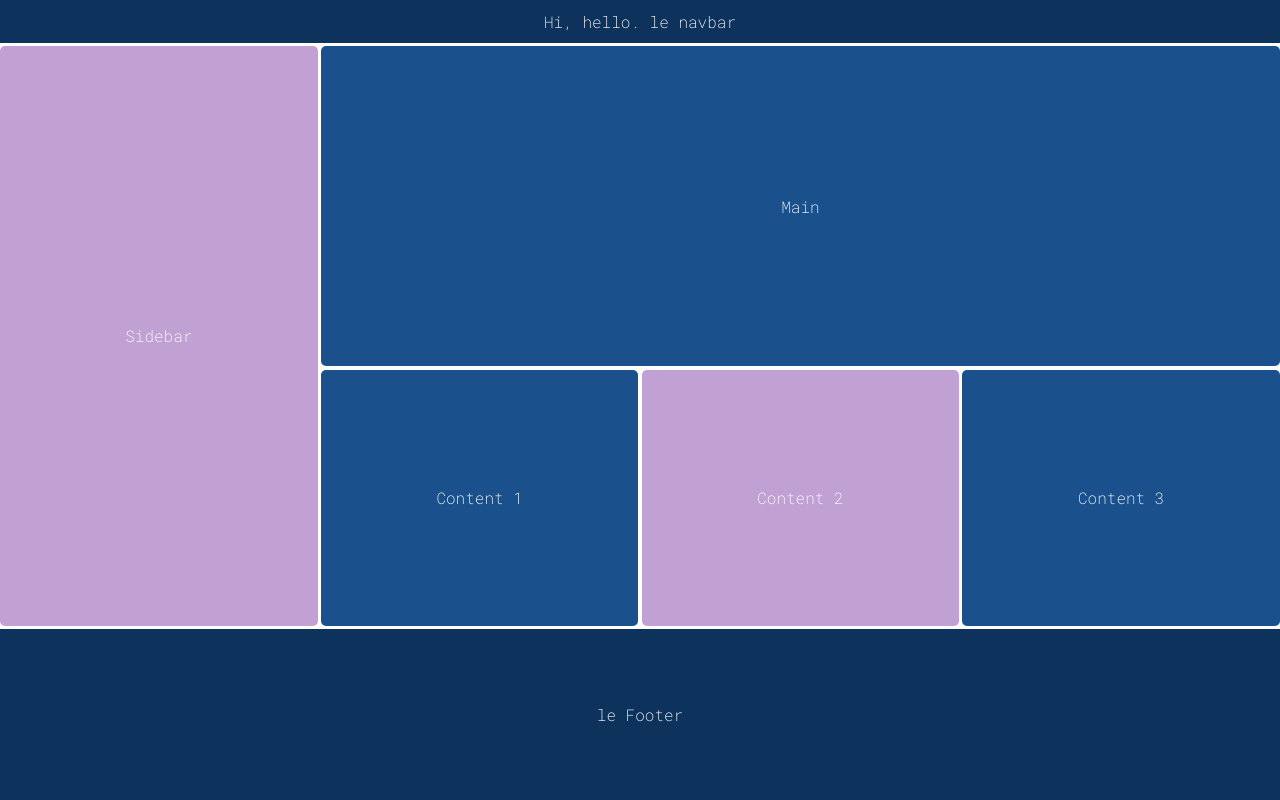
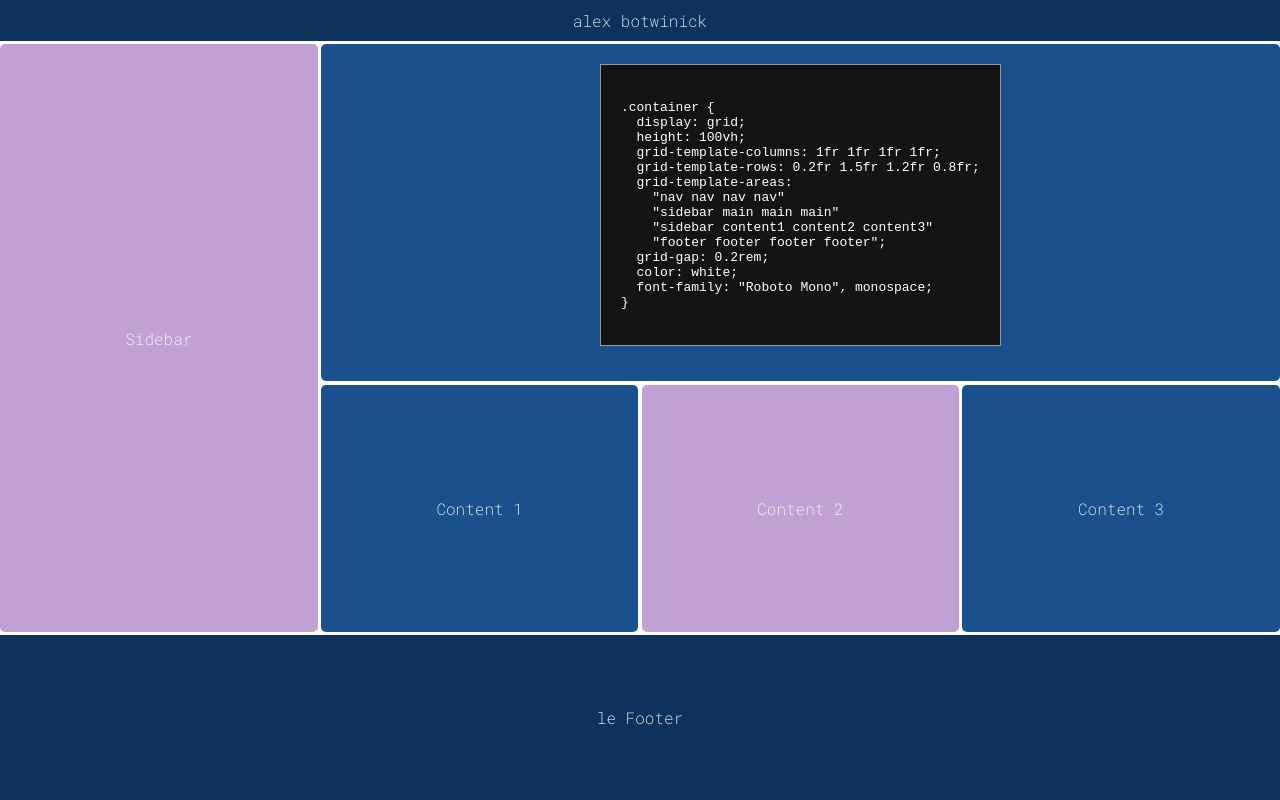
Before and after one commit to alexander101010/layoutsAndComponents, a plain HTML site: page responsiveCSSgrid/index.html in a window 1280 px wide. Drawn offline with Linux system fonts and the light colour scheme.

Commit message:
added example content code snippet and styles

```diff
--- a/responsiveCSSgrid/index.html
+++ b/responsiveCSSgrid/index.html
@@ -15,8 +15,27 @@
   </head>
   <body>
     <div class="container">
-      <nav>Hi, hello. le navbar</nav>
-      <main>Main</main>
+      <nav><span>alex botwinick</span></nav>
+      <main>
+        <pre>
+          <code>
+.container {
+  display: grid;
+  height: 100vh;
+  grid-template-columns: 1fr 1fr 1fr 1fr;
+  grid-template-rows: 0.2fr 1.5fr 1.2fr 0.8fr;
+  grid-template-areas:
+    "nav nav nav nav"
+    "sidebar main main main"
+    "sidebar content1 content2 content3"
+    "footer footer footer footer";
+  grid-gap: 0.2rem;
+  color: white;
+  font-family: "Roboto Mono", monospace;
+}
+          </code>
+        </pre>
+      </main>
       <div id="sidebar">Sidebar</div>
       <div id="content1">Content 1</div>
       <div id="content2">Content 2</div>
--- a/responsiveCSSgrid/styles.css
+++ b/responsiveCSSgrid/styles.css
@@ -10,6 +10,13 @@
   margin: 0;
   padding: 0;
   box-sizing: border-box;
+}
+
+pre code {
+  background-color: rgb(20, 20, 20);
+  border: 1px solid #999;
+  display: block;
+  padding: 20px;
 }
 
 .container {
```
